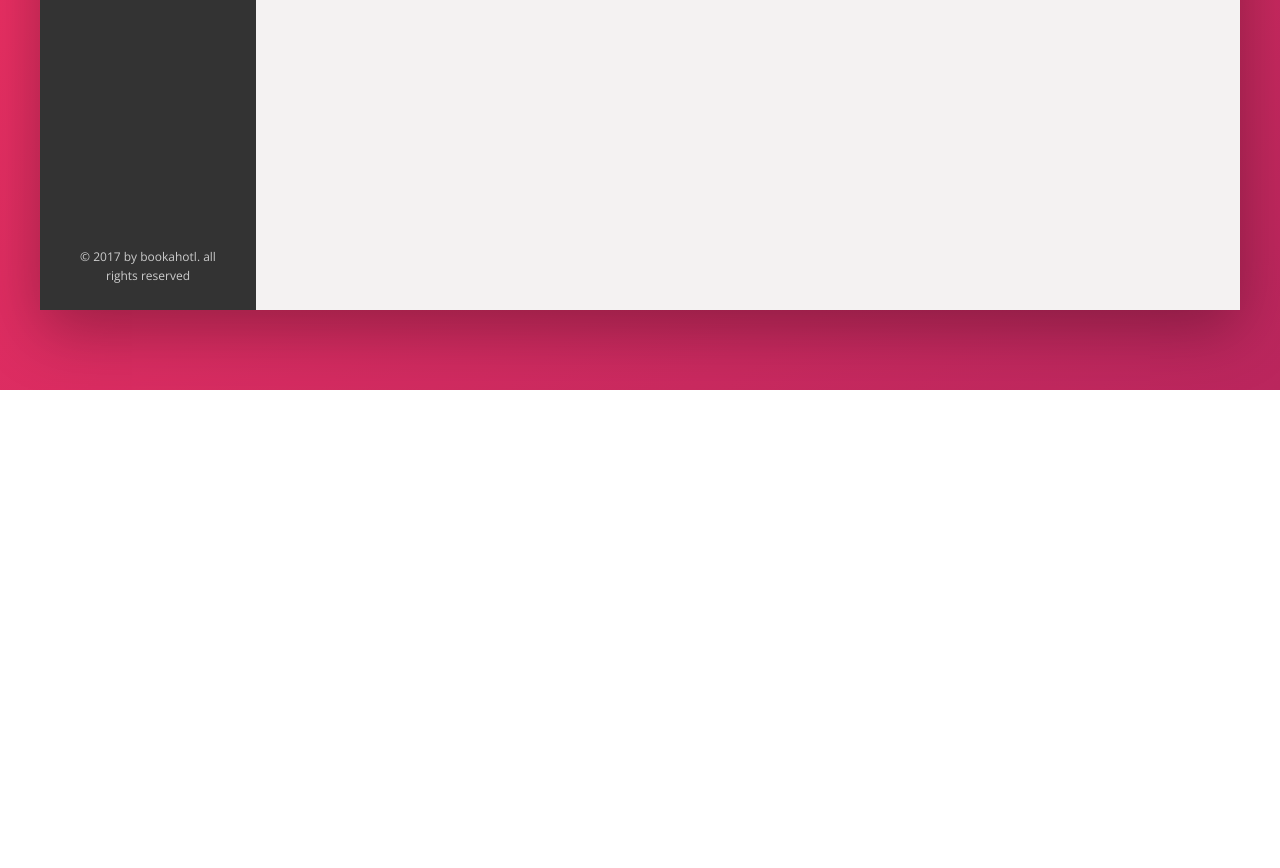
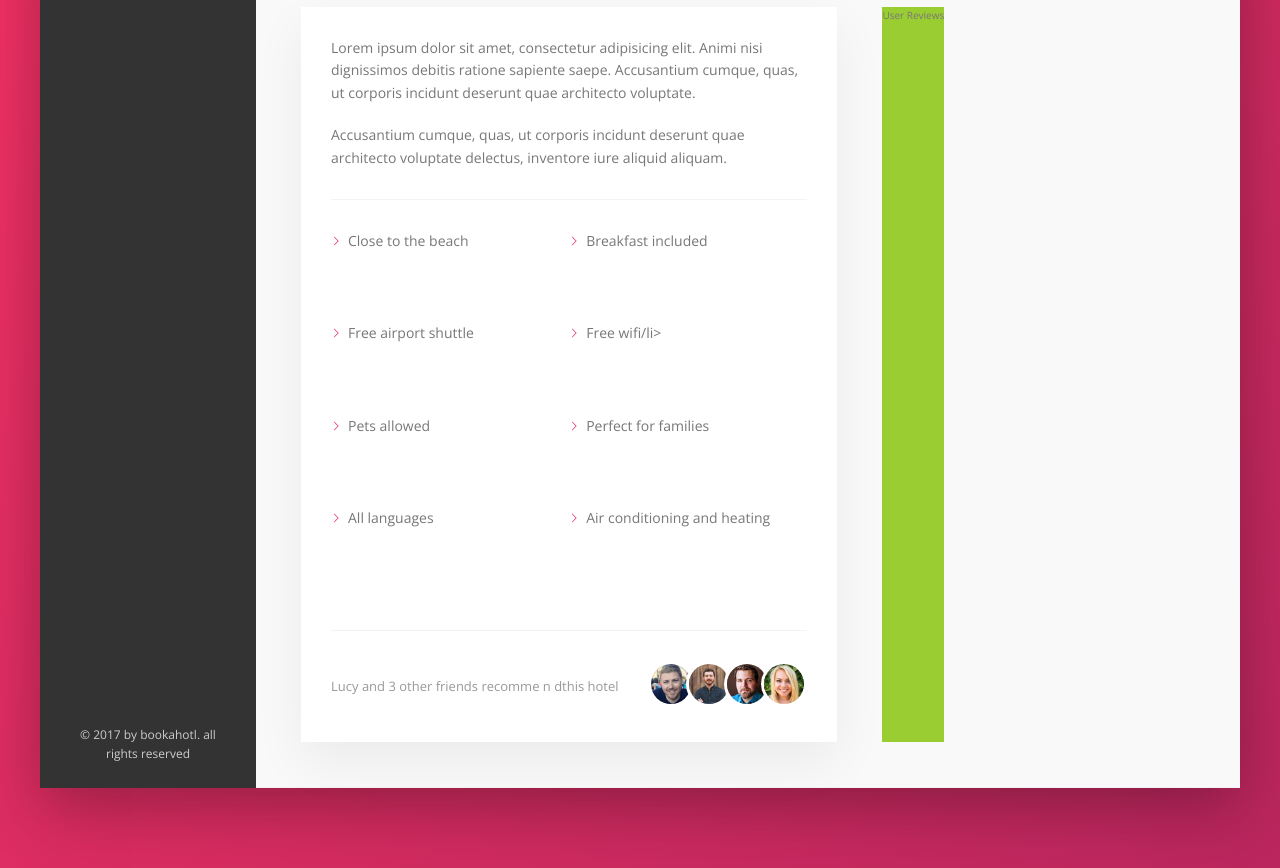
Before and after one commit to ashxdiep/Bookahotl, a website: page index.html in a window 1280 px wide. Shown: the part 640-1508 px from the top of the page. Before the commit the page ends 1030 px from the top, so only its background shows below. Drawn offline with nearby package versions, Linux system fonts and the light colour scheme.

Commit message:
description

```diff
--- a/index.html
+++ b/index.html
@@ -142,7 +142,45 @@
                   <div class="overview__rating-average">8.6</div>
                   <div class="overview__rating-count">429</div>
                 </div>
+              </div>
 
+              <div class="detail">
+                <div class="description">
+                  <p class="paragraph">
+                    Lorem ipsum dolor sit amet, consectetur adipisicing elit. Animi nisi dignissimos debitis ratione sapiente saepe. Accusantium cumque, quas, ut corporis incidunt deserunt quae architecto voluptate.
+                  </p>
+
+                  <p class="paragraph">
+                    Accusantium cumque, quas, ut corporis incidunt deserunt quae architecto voluptate delectus, inventore iure aliquid aliquam.
+                  </p>
+
+                  <ul class="list">
+                    <li class="list__item">Close to the beach</li>
+                    <li class="list__item">Breakfast included</li>
+                    <li class="list__item">Free airport shuttle</li>
+                    <li class="list__item">Free wifi/li>
+                    <li class="list__item">Pets allowed</li>
+                    <li class="list__item">Perfect for families</li>
+                    <li class="list__item">All languages</li>
+                    <li class="list__item">Air conditioning and heating</li>
+                  </ul>
+
+                  <div class="recommend">
+                    <p class="recommend__count">
+                      Lucy and 3 other friends recomme n dthis hotel
+                    </p>
+                    <div class="recommend__friends">
+                      <img src="img/user-3.jpg" alt="" class="recommend__photo">
+                      <img src="img/user-4.jpg" alt="" class="recommend__photo">
+                      <img src="img/user-5.jpg" alt="" class="recommend__photo">
+                      <img src="img/user-6.jpg" alt="" class="recommend__photo">
+                    </div>
+                  </div>
+                </div>
+
+                <div class="user-reviews">
+                  User Reviews
+                </div>
               </div>
 
 
--- a/sass/_base.scss
+++ b/sass/_base.scss
@@ -32,6 +32,9 @@ Grey dark 3: #999
   --Grey-dark-3: #999;
 
   --shadow-dark: 0 2rem 6rem rgba(0, 0, 0, .3);
+  --shadow-light: 0 2rem 5rem rgba(0, 0, 0, .06);
+
+  --line: 1px solid var(--Grey-light-2);
 }
 
 *{
--- a/sass/_components.scss
+++ b/sass/_components.scss
@@ -295,3 +295,76 @@
     box-shadow: none;
   }
 }
+
+
+//PARAGRAPH //
+.paragraph:not(:last-of-type){
+  margin-bottom: 2rem;
+}
+
+//LIST/////
+.list{
+  margin: 3rem 0;
+  list-style: none;
+  padding: 3rem 0;
+  border-top: var(--line);
+  border-bottom: var(--line);
+
+  display: flex;
+  flex-wrap: wrap; //elements side by side
+
+  &__item{
+    flex: 0 0 50%; //giviong each item 50% of space
+    margin-bottom: 7rem;
+  }
+
+  &__item:before{
+    content: '';
+    display: inline-block;
+    height: 1rem;
+    width: 1rem;
+    margin-right: 7px;
+
+    // Olderbrowsers:
+    // background-image: url(../img/chevron-thin-right.svg);
+    // background-size: cover;
+
+    //NEWER WAY -masks (defines an area where we can see what's behind that element)
+    background-color: var(--color-primary);
+    -webkit-mask-image: url(../img/chevron-thin-right.svg);
+    -webkit-mask-size: cover;
+  }
+}
+
+
+//RECOMMEND/////////
+
+.recommend{
+  font-size: 1.3rem;
+  color: var(--Grey-dark-3);
+
+  display: flex;
+  align-items: center;
+
+
+  &__count{
+    margin-right: auto; //pushes the other item all the way to the right (does calculation itself)
+  }
+
+  &__friends{
+
+  }
+
+  &__photo{
+    //we want the border to be added to height and width (content-box is the default)
+    box-sizing: content-box; //border-box includes the padding ontop of the width and height
+    height: 4rem;
+    width: 4rem;
+    border-radius: 50%;
+    border: 3px solid #fff;
+
+    &:not(:last-child){
+      margin-right: -1.15rem;
+    }
+  }
+}
--- a/sass/_layout.scss
+++ b/sass/_layout.scss
@@ -11,7 +11,7 @@
   font-size: 1.4rem;
   height: 7rem;
   background-color: #fff;
-  border-bottom: var(--Grey-light-2);
+  border-bottom: var(--line);
 
   display: flex;
   justify-content: space-between; //divide the space between 3 elements
@@ -33,9 +33,28 @@
 }
 
 .hotel-view{
-  height: 80rem;
 
   // grow as much as it can occupying the remaining percent
   flex: 1;
 
 }
+
+.detail{
+  display: flex;
+  padding: 4.5rem;
+  background-color: var(--Grey-light-1);
+  border-bottom: var(--line);
+}
+
+.description{
+  font-size: 1.4rem;
+  background-color: #fff;
+  box-shadow: var(--shadow-light);
+  padding: 3rem;
+  flex: 0 0 60%;// have 60% of the availablle width, while shrink and grow is 0
+  margin-right: 4.5rem;
+}
+
+.user-reviews{
+  background-color: yellowgreen;
+}
```
Also changed, not shown: css/style.css.
